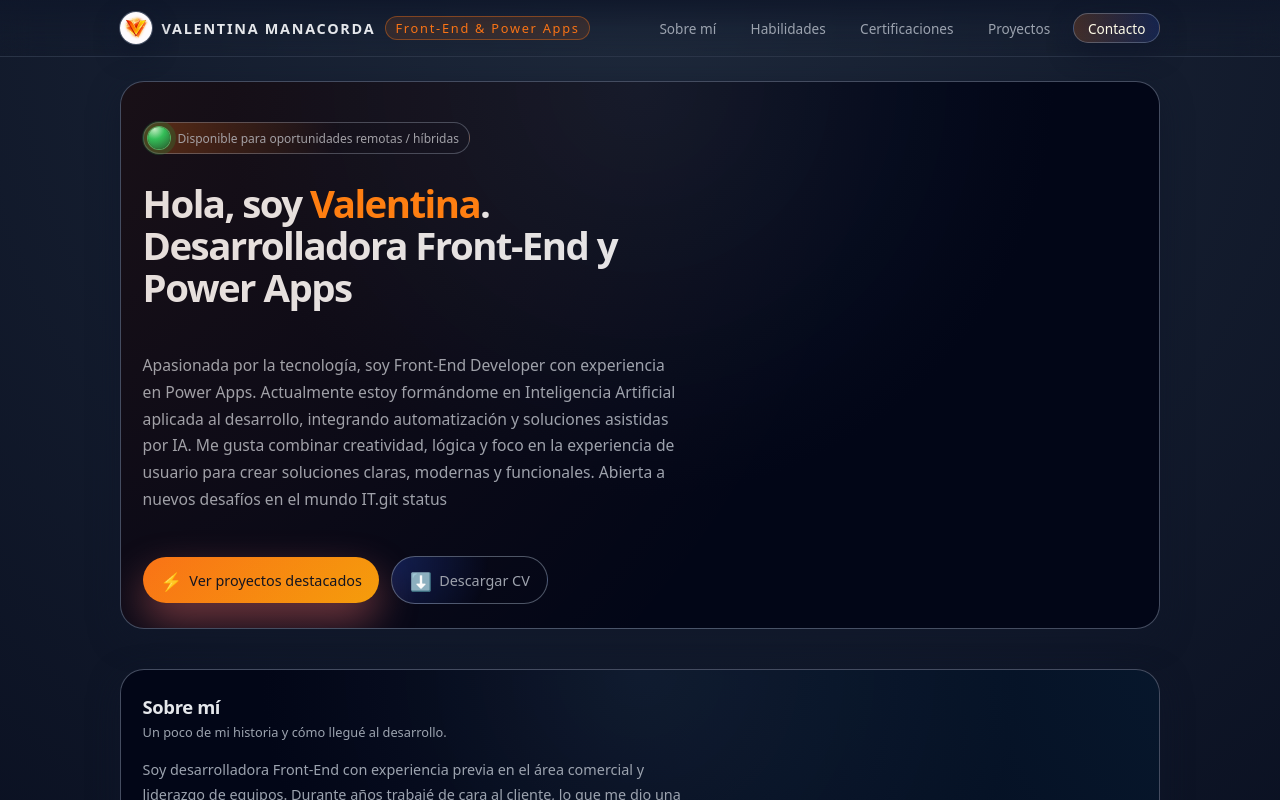
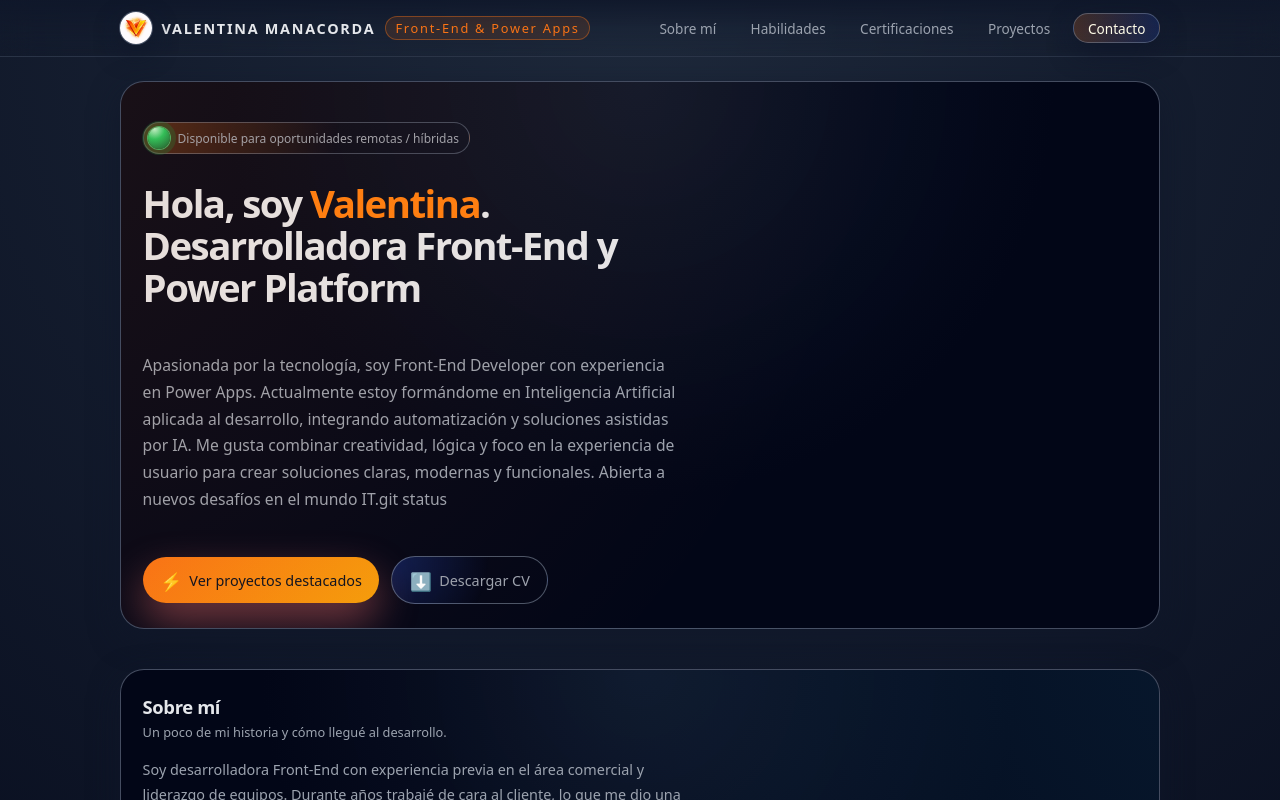
Before and after one commit to vmanacorda/PorfolioValentinaManacorda, a React (Vite) app: page / in a window 1280 px wide. Shown: the top 800 px of the page. Built offline with nearby package versions, Linux system fonts and the light colour scheme.

Commit message:
Update Portada.jsx

```diff
--- a/src/components/Portada.jsx
+++ b/src/components/Portada.jsx
@@ -9,7 +9,7 @@ function Portada() {
 
         <div className="hero-title">
           Hola, soy <span>Valentina</span>.<br />
-          Desarrolladora Front-End y Power Apps
+          Desarrolladora Front-End y Power Platform
         </div>
 
         <p className="hero-subtitle">
```
